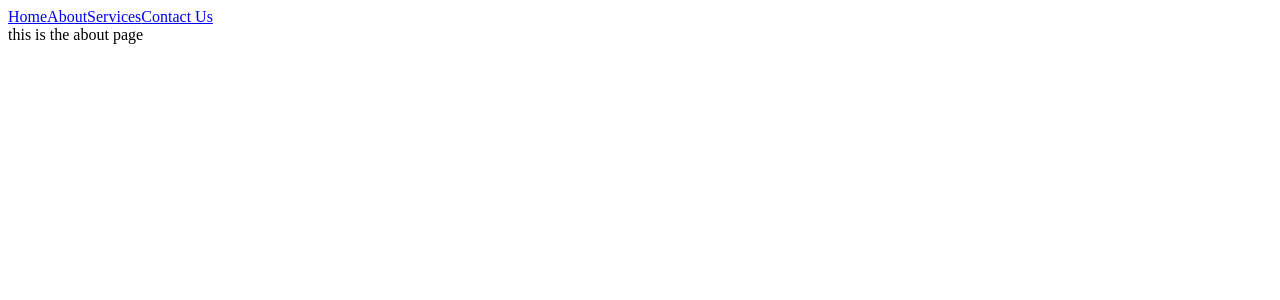
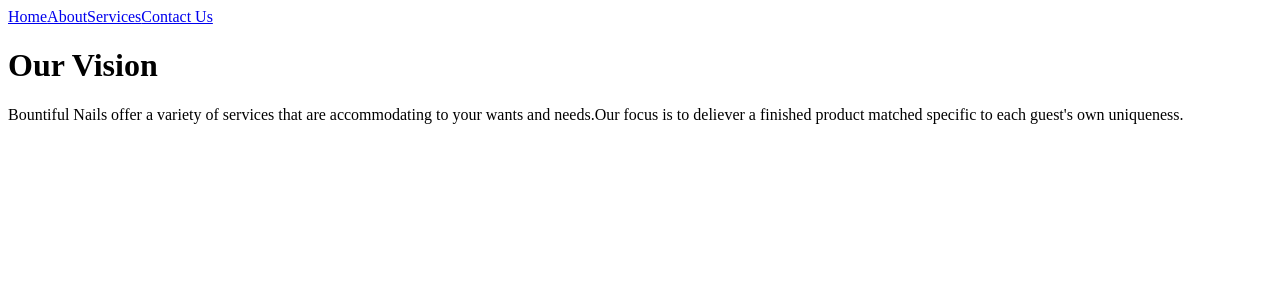
Before and after one commit to lepdiana/bountiful-nails, a React (Create React App) app in the folder client/: page /about in a window 1280 px wide. Shown: the top 300 px of the page. Built offline with nearby package versions, Linux system fonts and the light colour scheme.

Commit message:
added in the text for the about us section

```diff
--- a/client/src/Components/About.js
+++ b/client/src/Components/About.js
@@ -3,7 +3,8 @@
 const About = () => {
     return(
         <div>
-            this is the about page
+            <h1>Our Vision</h1>
+            <p>Bountiful Nails offer a variety of services that are accommodating to your wants and needs.Our focus is to deliever a finished product matched specific to each guest's own uniqueness.</p>
         </div>
     )
 }
```
